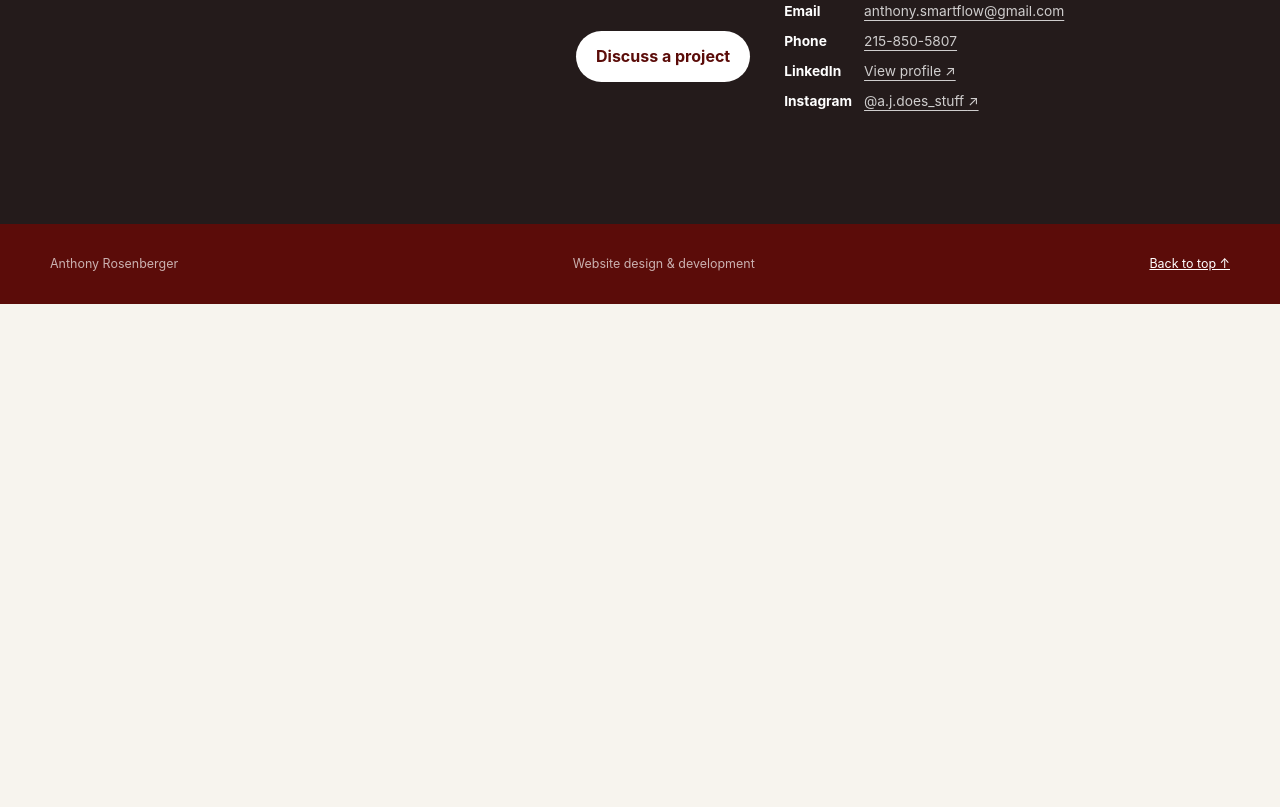
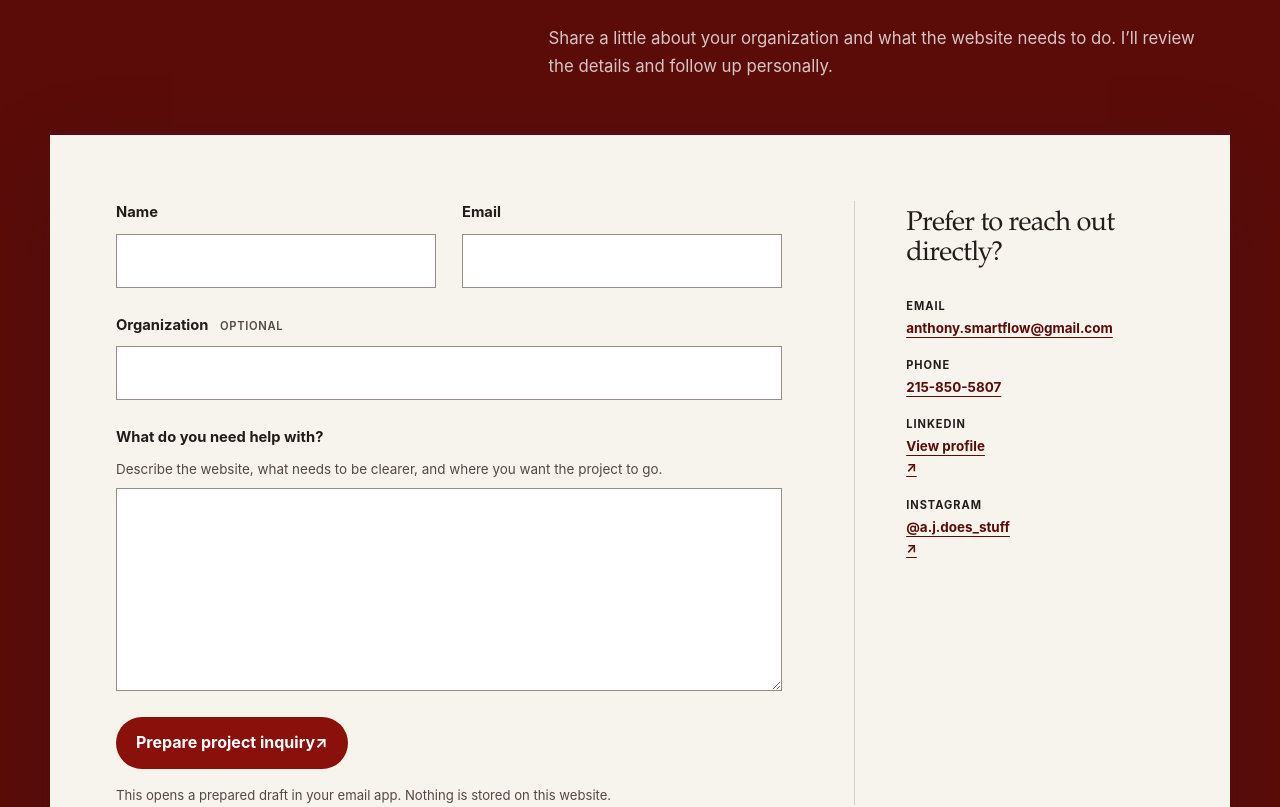
Before and after one commit to anthonysmartflow-art/PORTFOLIO, a Next.js app: page / in a window 1280 px wide. Shown: the part 7140-7947 px from the top of the page. Before the commit the page ends 7444 px from the top, so only its background shows below. Built offline with nearby package versions, Linux system fonts and the light colour scheme.

Commit message:
Redesign portfolio contact section

```diff
--- a/app/globals.css
+++ b/app/globals.css
@@ -364,16 +364,107 @@ a:focus-visible {
 .services li { position: relative; padding: 22px 42px 22px 0; border-bottom: 1px solid var(--line); font-size: 1.18rem; font-weight: 650; }
 .services li::after { position: absolute; content: '•'; right: 8px; color: var(--blue); }
 
-.contact { padding: 112px 0; background: var(--ink); color: white; }
-.contact-inner { display: grid; grid-template-columns: 0.8fr 1.2fr; column-gap: 90px; }
+.contact {
+  position: relative;
+  padding: 112px 0 124px;
+  overflow: hidden;
+  background: var(--blue-dark);
+  color: var(--white);
+}
+.contact::before {
+  position: absolute;
+  content: '';
+  top: 0;
+  left: max(24px, calc((100vw - 1180px) / 2));
+  width: 38%;
+  height: 4px;
+  background: var(--gold);
+}
+.contact-heading {
+  display: grid;
+  grid-template-columns: 0.75fr 1.25fr;
+  column-gap: clamp(48px, 7vw, 90px);
+  align-items: start;
+  margin-bottom: 54px;
+}
 .contact .section-label { color: var(--gold); }
-.contact h2 { max-width: 780px; }
-.contact-inner > p:not(.section-label) { grid-column: 2; max-width: 660px; margin: 30px 0 0; color: rgba(255,255,255,0.8); font-size: 1.12rem; }
-.contact-actions { grid-column: 2; display: flex; align-items: center; gap: 34px; margin-top: 38px; }
+.contact h2 { max-width: 820px; }
+.contact-heading > p:last-child {
+  grid-column: 2;
+  max-width: 650px;
+  margin: 26px 0 0;
+  color: rgba(255,255,255,0.76);
+  font-size: 1.05rem;
+  line-height: 1.7;
+}
+.contact-panel {
+  display: grid;
+  grid-template-columns: minmax(0, 1fr) 310px;
+  gap: clamp(42px, 6vw, 72px);
+  padding: clamp(32px, 5.5vw, 66px);
+  background: var(--paper);
+  color: var(--ink);
+  box-shadow: 0 28px 80px rgba(36, 27, 27, 0.24);
+}
+.contact-form { display: grid; gap: 26px; }
+.contact-form-row { display: grid; grid-template-columns: repeat(2, minmax(0, 1fr)); gap: 26px; }
+.contact-form label { display: grid; gap: 9px; }
+.contact-form label > span { font-size: 0.92rem; font-weight: 750; }
+.contact-form label > span small {
+  margin-left: 8px;
+  color: var(--ink-soft);
+  font-size: 0.7rem;
+  font-weight: 600;
+  letter-spacing: 0.06em;
+  text-transform: uppercase;
+}
+.contact-form label > small { color: var(--ink-soft); font-size: 0.84rem; line-height: 1.5; }
+.contact-form input,
+.contact-form textarea {
+  width: 100%;
+  border: 1px solid color-mix(in srgb, var(--ink-soft) 48%, var(--line));
+  border-radius: 0;
+  background: var(--white);
+  color: var(--ink);
+  font-family: var(--body);
+  font-size: 1rem;
+  transition: border-color 160ms ease, box-shadow 160ms ease;
+}
+.contact-form input { min-height: 54px; padding: 12px 14px; }
+.contact-form textarea { min-height: 190px; padding: 14px; resize: vertical; line-height: 1.55; }
+.contact-form input:focus,
+.contact-form textarea:focus {
+  border-color: var(--blue);
+  outline: 0;
+  box-shadow: 0 0 0 3px color-mix(in srgb, var(--gold) 38%, transparent);
+}
+.contact-submit {
+  justify-self: start;
+  border: 0;
+  background: var(--blue);
+  color: var(--white);
+  cursor: pointer;
+}
+.contact-submit:hover { background: var(--blue-dark); }
+.contact-note { margin: -10px 0 0; color: var(--ink-soft); font-size: 0.82rem; line-height: 1.55; }
+.contact-direct {
+  align-self: stretch;
+  padding: 8px 0 0 clamp(28px, 4vw, 52px);
+  border-left: 1px solid var(--line);
+}
+.contact-direct > p {
+  max-width: 230px;
+  margin: 0 0 28px;
+  font-family: var(--display);
+  font-size: 1.7rem;
+  letter-spacing: -0.025em;
+  line-height: 1.12;
+}
+.contact-list { display: grid; gap: 18px; color: var(--ink-soft); font-size: 0.84rem; }
+.contact-list span { display: grid; gap: 2px; }
+.contact-list b { color: var(--ink); font-size: 0.69rem; letter-spacing: 0.09em; text-transform: uppercase; }
+.contact-list a { overflow-wrap: anywhere; color: var(--blue-dark); font-weight: 650; text-underline-offset: 4px; }
 .button-light { background: white; color: var(--blue-dark); }
-.contact-list { display: grid; gap: 8px; color: rgba(255,255,255,0.78); font-size: 0.86rem; }
-.contact-list b { display: inline-block; width: 76px; color: white; }
-.contact-list a { text-underline-offset: 4px; }
 
 .site-footer { display: flex; justify-content: space-between; gap: 24px; padding: 30px max(24px, calc((100vw - 1180px) / 2)); background: var(--blue-dark); color: rgba(255,255,255,0.68); font-size: 0.78rem; }
 .site-footer a { color: white; }
@@ -546,8 +637,10 @@ a:focus-visible {
   .project-details > div { padding: 22px 0; }
   .project-details > div + div { padding-left: 0; border-left: 0; border-top: 1px solid var(--line); }
   .services { grid-template-columns: 1fr; gap: 60px; }
-  .contact-inner { grid-template-columns: 1fr; }
-  .contact-inner > p:not(.section-label), .contact-actions { grid-column: 1; }
+  .contact-heading { grid-template-columns: 1fr; }
+  .contact-heading > p:last-child { grid-column: 1; }
+  .contact-panel { grid-template-columns: 1fr; }
+  .contact-direct { padding: 38px 0 0; border-top: 1px solid var(--line); border-left: 0; }
   .credential-section { grid-template-columns: 1fr; }
   .credential-copy { max-width: 760px; }
   .founder-details { grid-template-columns: 1fr; }
@@ -667,10 +760,17 @@ a:focus-visible {
   .services { gap: 44px; }
   .services li { padding-block: 18px; font-size: 1.04rem; }
   .contact { padding-block: 68px; }
-  .contact-inner > p:not(.section-label) { margin-top: 24px; font-size: 1rem; }
-  .contact-actions { align-items: stretch; flex-direction: column; gap: 24px; margin-top: 30px; }
-  .contact-actions .button { width: 100%; }
-  .contact-list b { display: block; width: auto; }
+  .contact::before { left: 18px; width: 44%; }
+  .contact-heading { margin-bottom: 36px; }
+  .contact-heading > p:last-child { margin-top: 22px; font-size: 1rem; }
+  .contact-panel { gap: 34px; padding: 26px 20px 30px; }
+  .contact-form { gap: 22px; }
+  .contact-form-row { grid-template-columns: 1fr; gap: 22px; }
+  .contact-form input { min-height: 52px; }
+  .contact-form textarea { min-height: 170px; }
+  .contact-submit { width: 100%; }
+  .contact-direct { padding-top: 30px; }
+  .contact-direct > p { margin-bottom: 22px; font-size: 1.5rem; }
   .site-footer { flex-direction: column; padding: 26px 18px; }
   .credibility-hero { padding-block: 64px 74px; }
   .credibility-hero h1 { font-size: clamp(3rem, 15vw, 4.5rem); line-height: 0.96; }
--- a/app/page.tsx
+++ b/app/page.tsx
@@ -1,5 +1,6 @@
 'use client';
 
+import type { FormEvent } from 'react';
 import { useState } from 'react';
 import SiteHeader from './SiteHeader';
 
@@ -83,6 +84,29 @@ export default function Home() {
     setActiveTimeline((current) =>
       (current + direction + timelineEvents.length) % timelineEvents.length,
     );
+  };
+
+  const prepareProjectInquiry = (event: FormEvent<HTMLFormElement>) => {
+    event.preventDefault();
+
+    const form = new FormData(event.currentTarget);
+    const name = String(form.get('name') || '').trim();
+    const email = String(form.get('email') || '').trim();
+    const organization = String(form.get('organization') || '').trim();
+    const goals = String(form.get('goals') || '').trim();
+    const subject = organization
+      ? `Website project inquiry — ${organization}`
+      : `Website project inquiry — ${name}`;
+    const body = [
+      `Name: ${name}`,
+      `Email: ${email}`,
+      `Organization: ${organization || 'Not provided'}`,
+      '',
+      'What I need help with:',
+      goals,
+    ].join('\n');
+
+    window.location.href = `mailto:anthony.smartflow@gmail.com?subject=${encodeURIComponent(subject)}&body=${encodeURIComponent(body)}`;
   };
 
   return (
@@ -318,18 +342,57 @@ export default function Home() {
       </section>
 
       <section className="contact" id="contact" aria-labelledby="contact-title">
-        <div className="contact-inner section-shell">
+        <div className="section-shell">
+          <header className="contact-heading">
             <p className="section-label">Contact</p>
-          <h2 id="contact-title">Have a website in mind?</h2>
-          <p>Tell me what you are building, what needs to be clearer, and where you want the project to go.</p>
-          <div className="contact-actions" id="contact-details">
-            <a className="button button-light" href="mailto:anthony.smartflow@gmail.com">Discuss a project</a>
+            <h2 id="contact-title">Let’s make your website clearer, stronger, and ready to launch.</h2>
+            <p>
+              Share a little about your organization and what the website needs to do.
+              I’ll review the details and follow up personally.
+            </p>
+          </header>
+
+          <div className="contact-panel" id="contact-details">
+            <form className="contact-form" onSubmit={prepareProjectInquiry}>
+              <div className="contact-form-row">
+                <label>
+                  <span>Name</span>
+                  <input name="name" type="text" autoComplete="name" required />
+                </label>
+                <label>
+                  <span>Email</span>
+                  <input name="email" type="email" autoComplete="email" required />
+                </label>
+              </div>
+
+              <label>
+                <span>Organization <small>Optional</small></span>
+                <input name="organization" type="text" autoComplete="organization" />
+              </label>
+
+              <label>
+                <span>What do you need help with?</span>
+                <small>Describe the website, what needs to be clearer, and where you want the project to go.</small>
+                <textarea name="goals" rows={7} required />
+              </label>
+
+              <button className="button contact-submit" type="submit">
+                Prepare project inquiry <ExternalArrow />
+              </button>
+              <p className="contact-note">
+                This opens a prepared draft in your email app. Nothing is stored on this website.
+              </p>
+            </form>
+
+            <aside className="contact-direct" aria-label="Direct contact details">
+              <p>Prefer to reach out directly?</p>
               <div className="contact-list">
                 <span><b>Email</b> <a href="mailto:anthony.smartflow@gmail.com">anthony.smartflow@gmail.com</a></span>
                 <span><b>Phone</b> <a href="tel:+12158505807">215-850-5807</a></span>
                 <span><b>LinkedIn</b> <a href="https://www.linkedin.com/in/anthony-rosenberger-68a4a62ab/" target="_blank" rel="noreferrer">View profile <ExternalArrow /></a></span>
                 <span><b>Instagram</b> <a href="https://www.instagram.com/a.j.does_stuff/" target="_blank" rel="noreferrer">@a.j.does_stuff <ExternalArrow /></a></span>
               </div>
+            </aside>
           </div>
         </div>
       </section>
```
Lines whose indentation alone changed are shown as unchanged.
